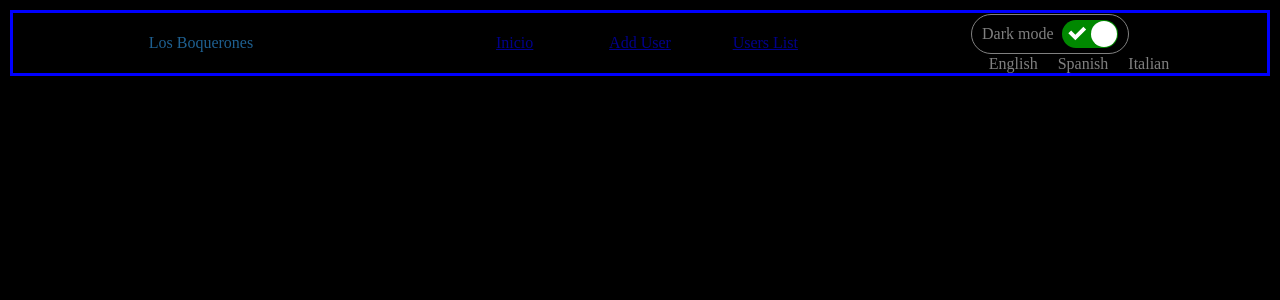
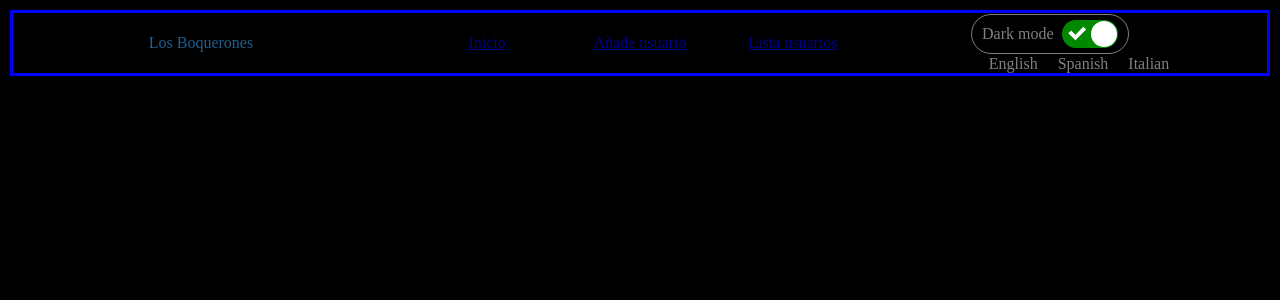
Before and after one commit to salino3/vite-react-context-users, a React (Vite) app: page /vite-react-context-users/add-user in a window 1280 px wide. Shown: the top 300 px of the page. Built offline with nearby package versions, Linux system fonts and the light colour scheme.

Commit message:
add usersList translation

```diff
--- a/src/common/navbar/navbar.component.tsx
+++ b/src/common/navbar/navbar.component.tsx
@@ -1,11 +1,15 @@
 import React from 'react';
 import { Link } from 'react-router-dom';
 import { useTranslation } from 'react-i18next';
+import { GlobalContext, MyState } from '@/core';
 import { SwitchRoutes } from '@/routes';
 import { SwitcherMode } from '../switcher-mode';
 import * as classes from './navbar.styles';
+import { translate } from '@/translations/en';
 
 export const NavBar: React.FC = () => {
+
+  const {capitalizing} = React.useContext<MyState>(GlobalContext);
 
     const [t, i18n] = useTranslation("global");
 
@@ -18,9 +22,9 @@ export const NavBar: React.FC = () => {
       <header className={classes.root}>
         <h3 className={classes.titleNav}>Los Boquerones</h3>
         <nav className={classes.navbarLinks}>
-          <Link to={SwitchRoutes.root}>{t("header.home")}</Link>
-          <Link to={SwitchRoutes.addUser}>Add User</Link>
-          <Link to={SwitchRoutes.listUsers}>Users List</Link>
+          <Link to={SwitchRoutes.root}>{capitalizing(t("header.home"))}</Link>
+          <Link to={SwitchRoutes.addUser}>{capitalizing(t("header.addUser"))}</Link>
+          <Link to={SwitchRoutes.listUsers}>{capitalizing(t("header.userList"))}</Link>
         </nav>
         <nav className={classes.navbarFuncionalities}>
           <div className={classes.itemA}>
--- a/src/core/interface.ts
+++ b/src/core/interface.ts
@@ -106,4 +106,5 @@ export interface MyState {
   deleteOne: (id: number | undefined) => void;
   addOne: (user: Users) => void;
   updateUser: (user: Users) => void;
+  capitalizing: (str: string) => string;
 };
--- a/src/core/my-provider.tsx
+++ b/src/core/my-provider.tsx
@@ -55,6 +55,8 @@ export const MyProvider: React.FC<Props> = ({children}) => {
     [dispatch]
   );
 
+ const capitalizing = (str: string) => str.charAt(0).toUpperCase() + str.slice(1);
+
 
   return (
     <GlobalContext.Provider
@@ -66,6 +68,7 @@ export const MyProvider: React.FC<Props> = ({children}) => {
         addOne,
         updateID,
         updateUser,
+        capitalizing,
       }}
     >
       <div id={state.theme}>{children}</div>
--- a/src/translations/en/header.ts
+++ b/src/translations/en/header.ts
@@ -1,4 +1,15 @@
-export const header = {
+interface Word {
+  [key: string]: string;
+};
 
-    home: "Home",
+interface Word {
+  home: string;
+  addUser: string;
+  userList: string;
 };
+
+export const header: Word = {
+  home: "home",
+  addUser: "add User",
+  userList: "users list",
+};
--- a/src/translations/en/layout.ts
+++ b/src/translations/en/layout.ts
@@ -1,3 +1,4 @@
 export const layout = {
-    home: "Inicio",
+    home: "inicio",
+    addUser: "add User"
 };
--- a/src/translations/es/header.ts
+++ b/src/translations/es/header.ts
@@ -1,3 +1,5 @@
 export const header = {
-    home: "Inicio",
+  home: "inicio",
+  addUser: "añade usuario",
+  userList: "lista usuarios",
 };
--- a/src/translations/es/layout.ts
+++ b/src/translations/es/layout.ts
@@ -1,4 +1,4 @@
 export const layout = {
-    home: "Inicio",
-
+  home: "inicio",
+  addUser: "añade usuario",
 };
--- a/src/translations/it/header.ts
+++ b/src/translations/it/header.ts
@@ -1,3 +1,5 @@
 export const header = {
-    home: "Inizio",
+  home: "inizio",
+  addUser: "aggiungere utente",
+  userList: "lista utenti"
 };
--- a/src/translations/it/layout.ts
+++ b/src/translations/it/layout.ts
@@ -1,4 +1,4 @@
 export const layout = {
 
-  home: "Inicio"
+  home: "inicio"
 };
```
